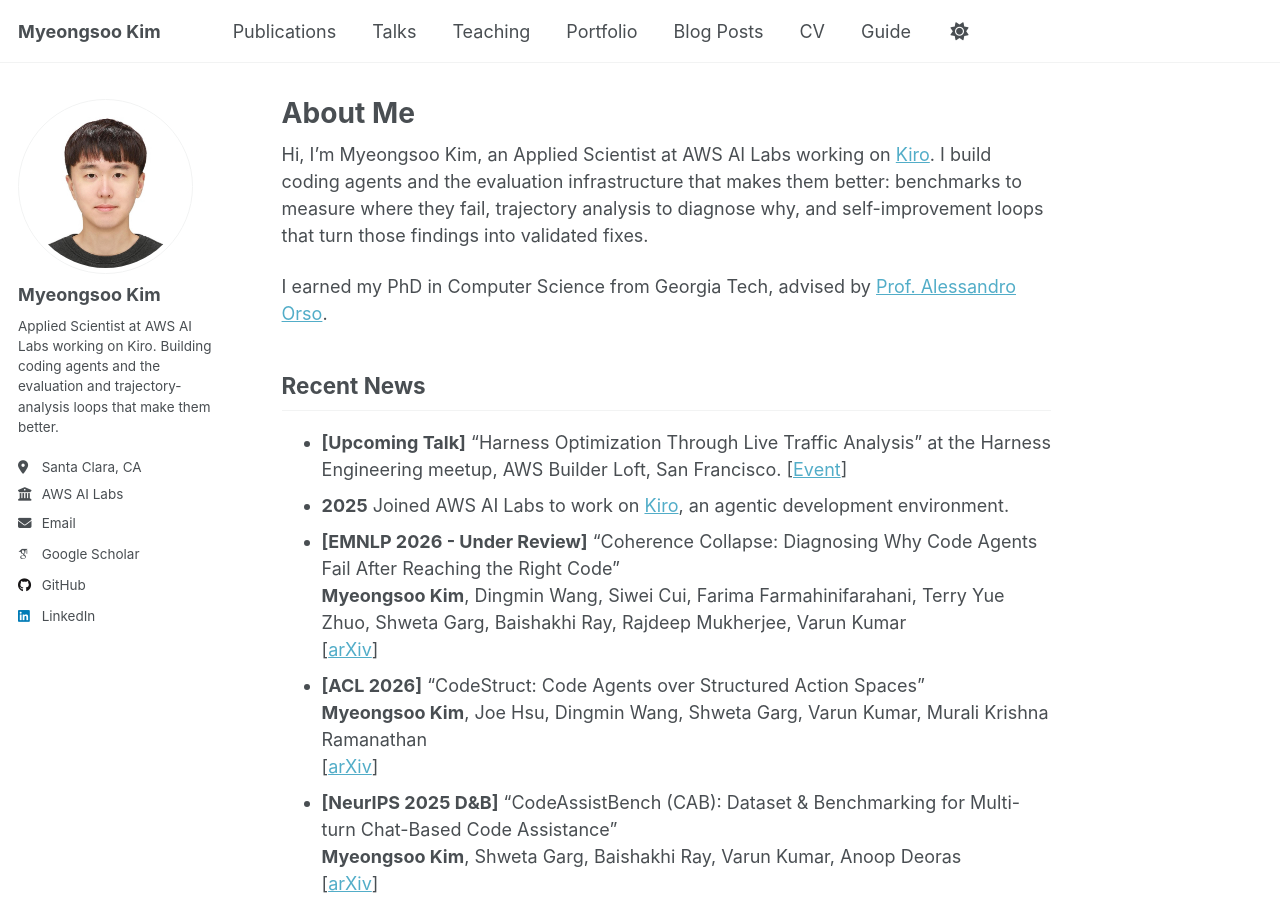
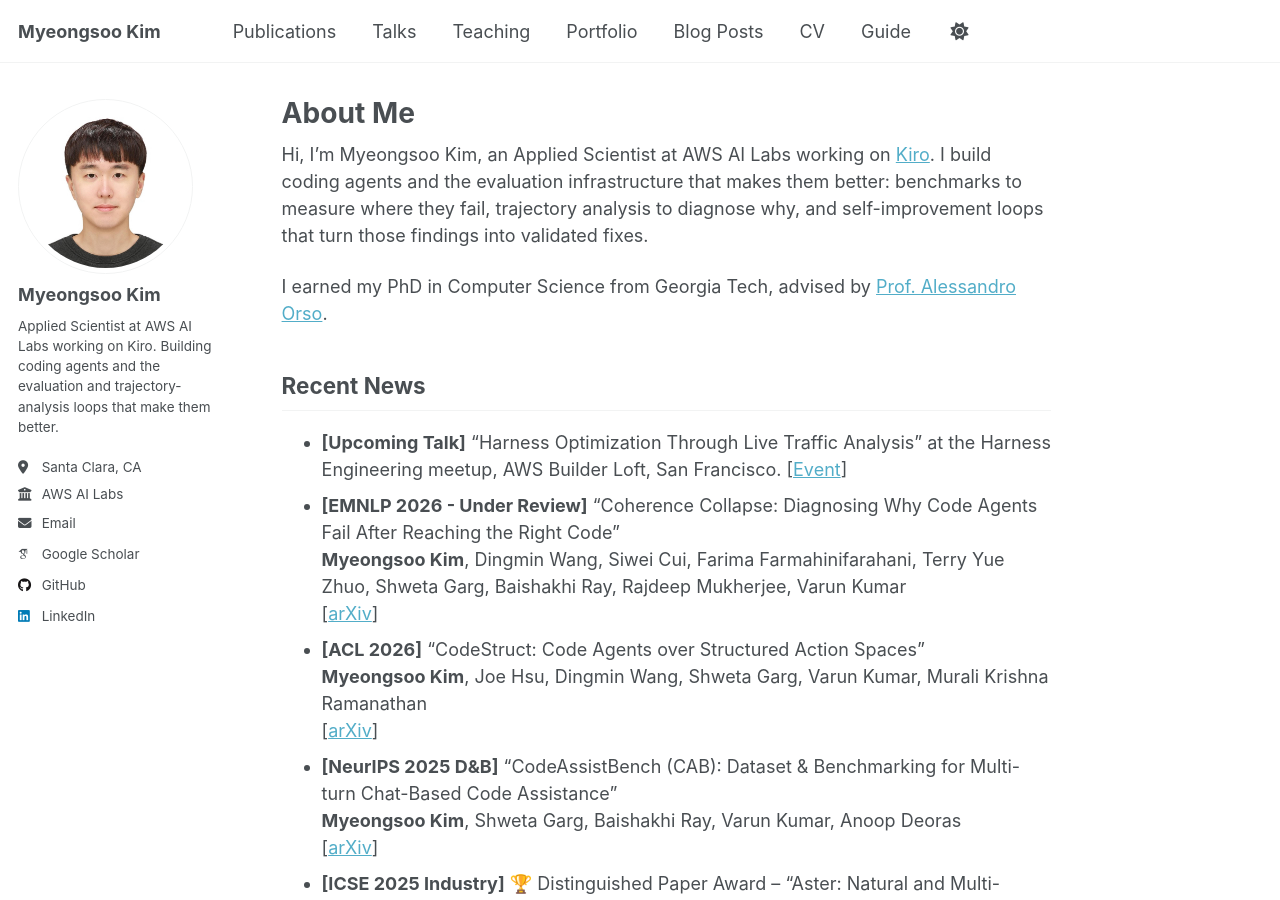
Before and after one commit to codingsoo/codingsoo.github.io, a Jekyll site: the page built from _pages/about.md, in a window 1280 px wide and 900 px high. Built offline with Jekyll 4.4.1, drawn with Linux system fonts in a browser that asks for light colours; some web fonts are replaced; a script that is not in the unit is left out.

Commit message:
Remove joined-Kiro news item (joined Dec 2024, stale)

```diff
--- a/_pages/about.md
+++ b/_pages/about.md
@@ -14,7 +14,6 @@ I earned my PhD in Computer Science from Georgia Tech, advised by [Prof. Alessan
 ## Recent News
 
 - **[Upcoming Talk]** "Harness Optimization Through Live Traffic Analysis" at the Harness Engineering meetup, AWS Builder Loft, San Francisco. [[Event](https://luma.com/rtd0f6ka)]
-- **2025** Joined AWS AI Labs to work on [Kiro](https://kiro.dev), an agentic development environment.
 - **[EMNLP 2026 - Under Review]** "Coherence Collapse: Diagnosing Why Code Agents Fail After Reaching the Right Code"
   **Myeongsoo Kim**, Dingmin Wang, Siwei Cui, Farima Farmahinifarahani, Terry Yue Zhuo, Shweta Garg, Baishakhi Ray, Rajdeep Mukherjee, Varun Kumar
   [[arXiv](https://arxiv.org/abs/2603.24631)]
```
